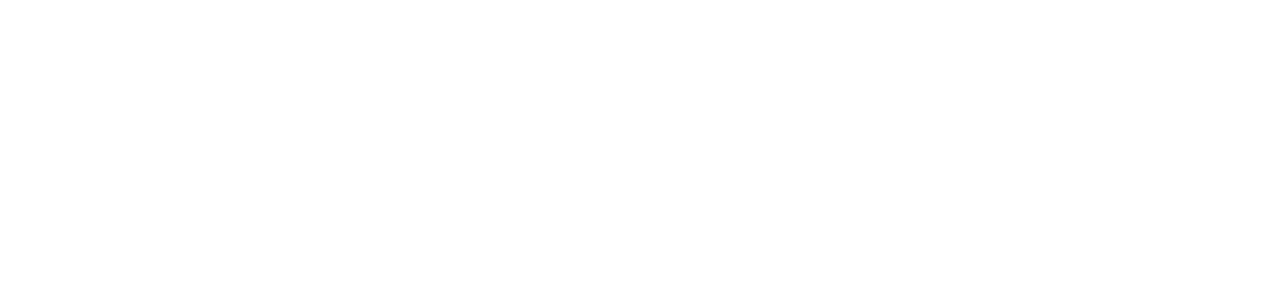
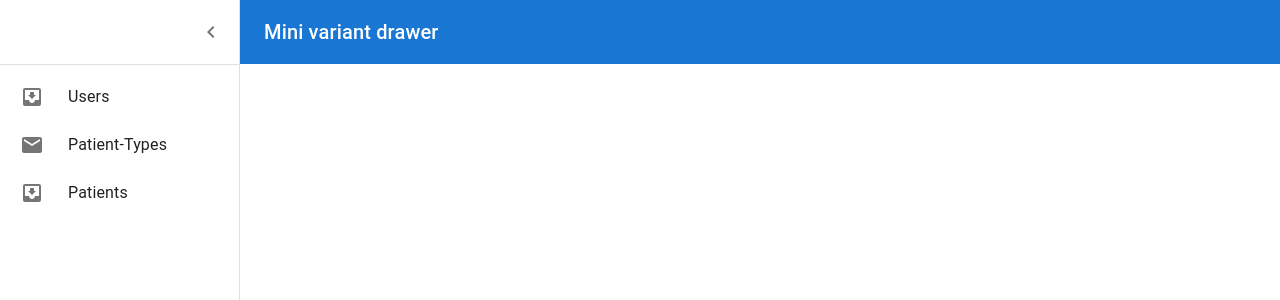
Before and after one commit to TeaPot98/project-v-front, a React (Create React App) app: page / in a window 1280 px wide. Shown: the top 300 px of the page. Built offline with nearby package versions, Linux system fonts and the light colour scheme.

Commit message:
created Layout component

```diff
--- a/package.json
+++ b/package.json
@@ -6,6 +6,7 @@
   "dependencies": {
     "@emotion/react": "^11.10.5",
     "@emotion/styled": "^11.10.5",
+    "@mui/icons-material": "^5.10.14",
     "@mui/material": "^5.10.14",
     "@testing-library/jest-dom": "^5.14.1",
     "@testing-library/react": "^13.0.0",
--- a/src/App.tsx
+++ b/src/App.tsx
@@ -1,5 +1,11 @@
+import { Layout } from "components";
+
 const App = () => {
-  return <div className="App"></div>;
+  return (
+    <div className="App">
+      <Layout />
+    </div>
+  );
 };
 
 export default App;
--- /dev/null
+++ b/src/components/Layout/Layout.tsx
@@ -0,0 +1,168 @@
+import * as React from "react";
+import { styled, useTheme, Theme, CSSObject } from "@mui/material/styles";
+import Box from "@mui/material/Box";
+import MuiDrawer from "@mui/material/Drawer";
+import MuiAppBar, { AppBarProps as MuiAppBarProps } from "@mui/material/AppBar";
+import Toolbar from "@mui/material/Toolbar";
+import List from "@mui/material/List";
+import CssBaseline from "@mui/material/CssBaseline";
+import Typography from "@mui/material/Typography";
+import Divider from "@mui/material/Divider";
+import IconButton from "@mui/material/IconButton";
+import MenuIcon from "@mui/icons-material/Menu";
+import ChevronLeftIcon from "@mui/icons-material/ChevronLeft";
+import ChevronRightIcon from "@mui/icons-material/ChevronRight";
+import ListItem from "@mui/material/ListItem";
+import ListItemButton from "@mui/material/ListItemButton";
+import ListItemIcon from "@mui/material/ListItemIcon";
+import ListItemText from "@mui/material/ListItemText";
+import InboxIcon from "@mui/icons-material/MoveToInbox";
+import MailIcon from "@mui/icons-material/Mail";
+
+const drawerWidth = 240;
+
+const openedMixin = (theme: Theme): CSSObject => ({
+  width: drawerWidth,
+  transition: theme.transitions.create("width", {
+    easing: theme.transitions.easing.sharp,
+    duration: theme.transitions.duration.enteringScreen,
+  }),
+  overflowX: "hidden",
+});
+
+const closedMixin = (theme: Theme): CSSObject => ({
+  transition: theme.transitions.create("width", {
+    easing: theme.transitions.easing.sharp,
+    duration: theme.transitions.duration.leavingScreen,
+  }),
+  overflowX: "hidden",
+  width: `calc(${theme.spacing(7)} + 1px)`,
+  [theme.breakpoints.up("sm")]: {
+    width: `calc(${theme.spacing(8)} + 1px)`,
+  },
+});
+
+const DrawerHeader = styled("div")(({ theme }) => ({
+  display: "flex",
+  alignItems: "center",
+  justifyContent: "flex-end",
+  padding: theme.spacing(0, 1),
+  // necessary for content to be below app bar
+  ...theme.mixins.toolbar,
+}));
+
+interface AppBarProps extends MuiAppBarProps {
+  open?: boolean;
+}
+
+const AppBar = styled(MuiAppBar, {
+  shouldForwardProp: (prop) => prop !== "open",
+})<AppBarProps>(({ theme, open }) => ({
+  zIndex: theme.zIndex.drawer + 1,
+  transition: theme.transitions.create(["width", "margin"], {
+    easing: theme.transitions.easing.sharp,
+    duration: theme.transitions.duration.leavingScreen,
+  }),
+  ...(open && {
+    marginLeft: drawerWidth,
+    width: `calc(100% - ${drawerWidth}px)`,
+    transition: theme.transitions.create(["width", "margin"], {
+      easing: theme.transitions.easing.sharp,
+      duration: theme.transitions.duration.enteringScreen,
+    }),
+  }),
+}));
+
+const Drawer = styled(MuiDrawer, {
+  shouldForwardProp: (prop) => prop !== "open",
+})(({ theme, open }) => ({
+  width: drawerWidth,
+  flexShrink: 0,
+  whiteSpace: "nowrap",
+  boxSizing: "border-box",
+  ...(open && {
+    ...openedMixin(theme),
+    "& .MuiDrawer-paper": openedMixin(theme),
+  }),
+  ...(!open && {
+    ...closedMixin(theme),
+    "& .MuiDrawer-paper": closedMixin(theme),
+  }),
+}));
+
+export const Layout = () => {
+  const theme = useTheme();
+  const [open, setOpen] = React.useState(true);
+
+  const handleDrawerOpen = () => {
+    setOpen(true);
+  };
+
+  const handleDrawerClose = () => {
+    setOpen(false);
+  };
+
+  return (
+    <Box sx={{ display: "flex" }}>
+      <CssBaseline />
+      <AppBar position="fixed" open={open} elevation={0}>
+        <Toolbar>
+          <IconButton
+            color="inherit"
+            aria-label="open drawer"
+            onClick={handleDrawerOpen}
+            edge="start"
+            sx={{
+              marginRight: 5,
+              ...(open && { display: "none" }),
+            }}
+          >
+            <MenuIcon />
+          </IconButton>
+          <Typography variant="h6" noWrap component="div">
+            Mini variant drawer
+          </Typography>
+        </Toolbar>
+      </AppBar>
+      <Drawer variant="permanent" open={open}>
+        <DrawerHeader>
+          <IconButton onClick={handleDrawerClose}>
+            {theme.direction === "rtl" ? (
+              <ChevronRightIcon />
+            ) : (
+              <ChevronLeftIcon />
+            )}
+          </IconButton>
+        </DrawerHeader>
+        <Divider />
+        <List>
+          {["Users", "Patient-Types", "Patients"].map((text, index) => (
+            <ListItem key={text} disablePadding sx={{ display: "block" }}>
+              <ListItemButton
+                sx={{
+                  minHeight: 48,
+                  justifyContent: open ? "initial" : "center",
+                  px: 2.5,
+                }}
+              >
+                <ListItemIcon
+                  sx={{
+                    minWidth: 0,
+                    mr: open ? 3 : "auto",
+                    justifyContent: "center",
+                  }}
+                >
+                  {index % 2 === 0 ? <InboxIcon /> : <MailIcon />}
+                </ListItemIcon>
+                <ListItemText primary={text} sx={{ opacity: open ? 1 : 0 }} />
+              </ListItemButton>
+            </ListItem>
+          ))}
+        </List>
+      </Drawer>
+      <Box component="main" sx={{ flexGrow: 1, p: 3 }}>
+        <DrawerHeader />
+      </Box>
+    </Box>
+  );
+};
--- /dev/null
+++ b/src/components/Layout/index.ts
@@ -0,0 +1 @@
+export * from "./Layout";
--- /dev/null
+++ b/src/components/index.ts
@@ -0,0 +1 @@
+export * from "./Layout";
```
Also changed, not shown: tsconfig.json (+3 -8 lines), 1 other file (tests, documents, lock files or other folders).
